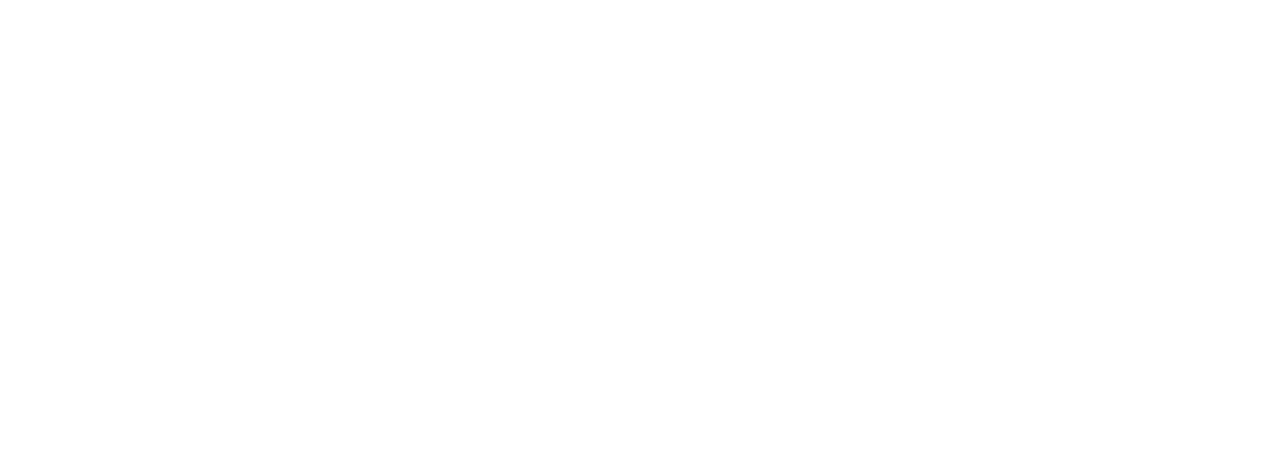
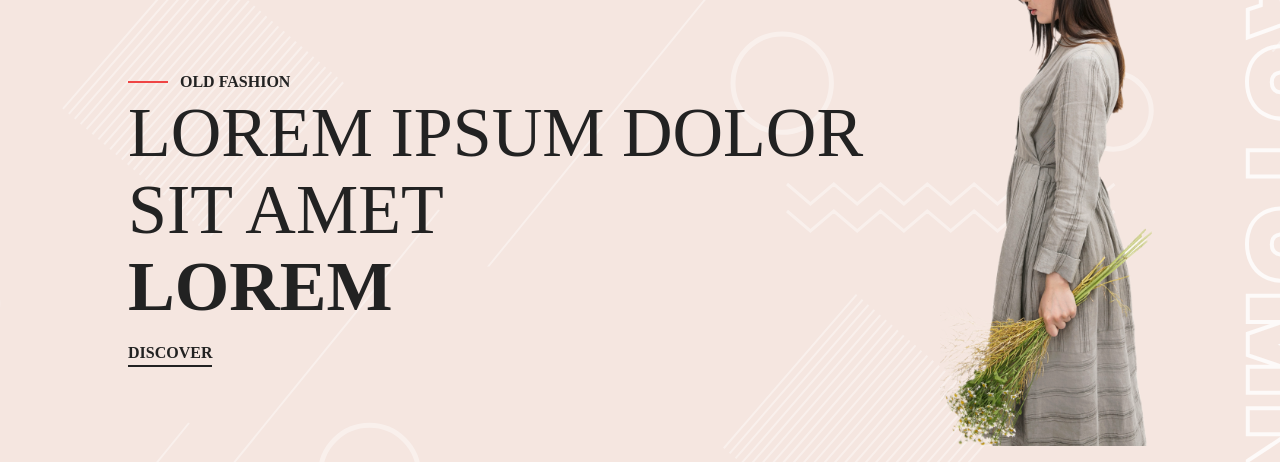
Before and after one commit to dfuqq/fp-store, a React (Create React App) app: page / in a window 1280 px wide. Shown: the part 182-644 px from the top of the page. Built offline with nearby package versions, Linux system fonts and the light colour scheme; no server answers.

Commit message:
UI: Hero

```diff
--- /dev/null
+++ b/src/components/Hero.js
@@ -0,0 +1,44 @@
+import React from 'react';
+import { Link } from 'react-router-dom';
+
+import RandomWomanWhoIDontGiveAfck from '../img/woman_hero.png';
+
+const Hero = () => {
+	return (
+		<section
+			className='bg-pink-200 h-[800px] bg-hero
+    bg-no-repeat bg-cover bg-center py-24'>
+			<div className='container mx-auto flex justify-around h-full'>
+				{/* {text} */}
+				<div className='flex flex-col justify-center'>
+					<div className='font-semibold flex items-center uppercase'>
+						<div className='w-10 h-[2px] bg-red-500 mr-3'></div>
+						<div>Old Fashion</div>
+					</div>
+					<h1
+						className='text-[70px] leading-[1.1] font-light
+                mb-4'>
+						LOREM IPSUM DOLOR SIT AMET <br />
+						<span className='font-semibold'>LOREM</span>
+					</h1>
+					<Link
+						to={'/'}
+						className='self-start uppercase font-semibold
+                    border-b-2 border-primary'>
+						Discover
+					</Link>
+				</div>
+
+				{/* {Image} */}
+				<div className='hidden lg:block'>
+					<img
+						src={RandomWomanWhoIDontGiveAfck}
+						alt='RandomWomanWhoIDontGiveAfck'
+					/>
+				</div>
+			</div>
+		</section>
+	);
+};
+
+export default Hero;
--- a/src/pages/Home.js
+++ b/src/pages/Home.js
@@ -1,6 +1,7 @@
 import React, { useContext } from 'react';
 
 import Product from '../components/Product';
+import Hero from '../components/Hero';
 
 import { ProductContext } from '../contexts/ProductContext';
 
@@ -10,6 +11,7 @@
 
 	return (
 		<div>
+			<Hero />
 			<section className='py-16'>
 				<div className='container mx-auto'>
 					<div
```
Also changed, not shown: src/img/bg_hero.svg (added), src/img/woman_hero.png (added).
